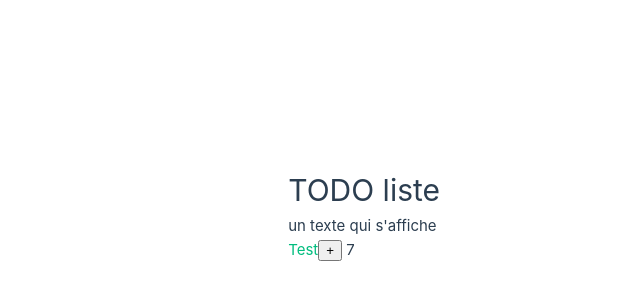
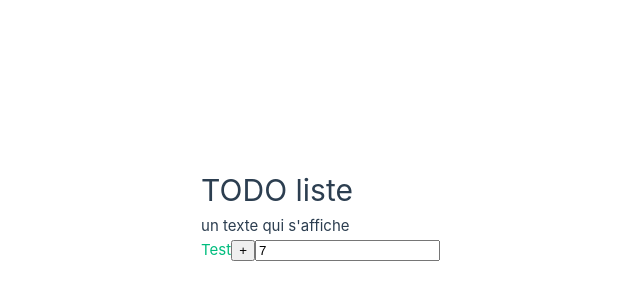
Before and after one commit to Dilnat/G2-TD1-Vue, a Vue app in the folder todo_list/: page / in a window 1280 px wide. Shown: the part 186-486 px from the top of the page, without its empty margins (200-840 px from the left). Built offline with nearby package versions, Linux system fonts and the light colour scheme.

Commit message:
TD1 - Exercice 6 - champ texte dynamique

```diff
--- a/todo_list/src/App.vue
+++ b/todo_list/src/App.vue
@@ -5,6 +5,9 @@ let compteur = ref(7);
 function incremente(){
   compteur.value++;
   console.log(compteur.value);
+}
+function onInput(e) {
+  compteur.value = e.target.value
 }
 </script>
 
@@ -15,7 +18,7 @@ function incremente(){
     <p>{{texte}}</p>
     <a v-bind:href="texte">Test</a>
     <button v-on:click="incremente">+</button>
-    {{compteur}}
+    <input v-bind:value="compteur" v-on:input="compteur">
   </div>
 </template>
 
```
